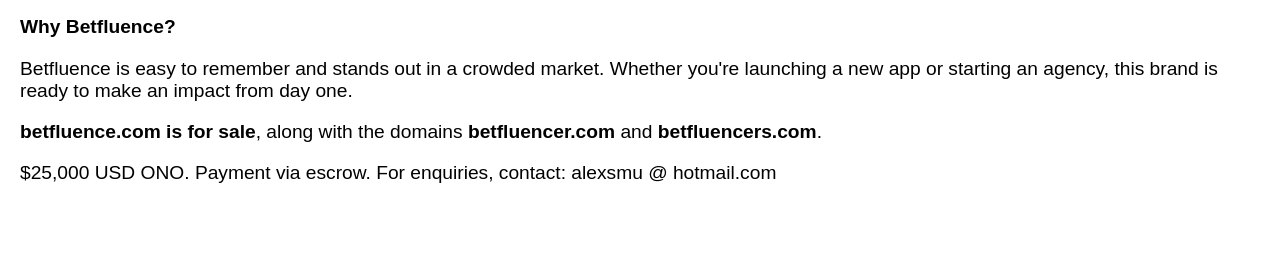
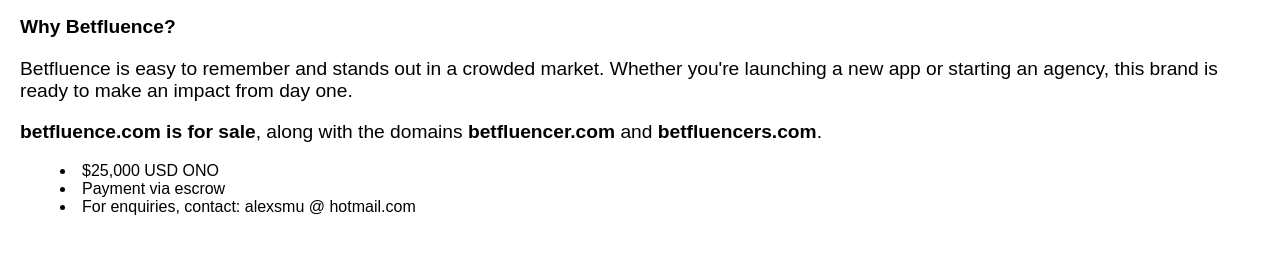
Before and after one commit to smitherines/betfluence, a plain HTML site: page index.html in a window 1280 px wide. Shown: the part 171-424 px from the top of the page. Drawn offline with Linux system fonts and the light colour scheme.

Commit message:
Update index.html

```diff
--- a/index.html
+++ b/index.html
@@ -22,7 +22,11 @@
 
         <p style="text-align: left;"><strong>betfluence.com is for sale</strong>, along with the domains <strong>betfluencer.com</strong> and <strong>betfluencers.com</strong>.
 
-<p  style="text-align: left;"> $25,000 USD ONO. Payment via escrow. For enquiries, contact: alexsmu @ hotmail.com</p>
+<ul style="list-style-position: inside; text-align: left;">
+    <li>$25,000 USD ONO</li>
+    <li>Payment via escrow</li>
+    <li>For enquiries, contact: alexsmu @ hotmail.com</li>
+</ul>
 
     </section>
 </main>
```
